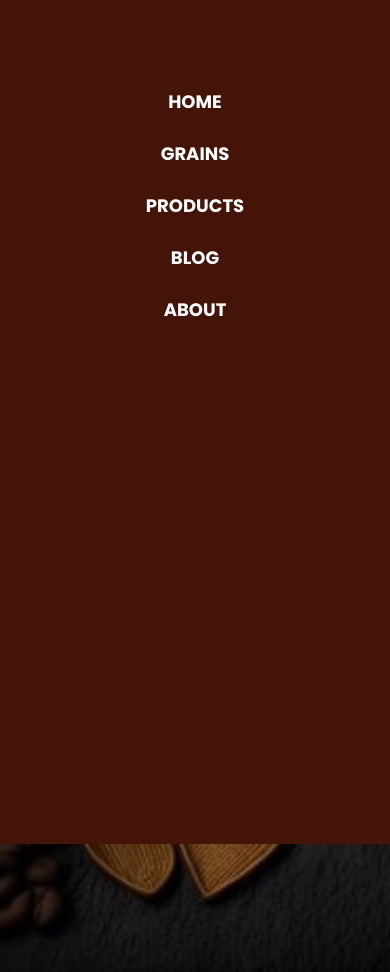
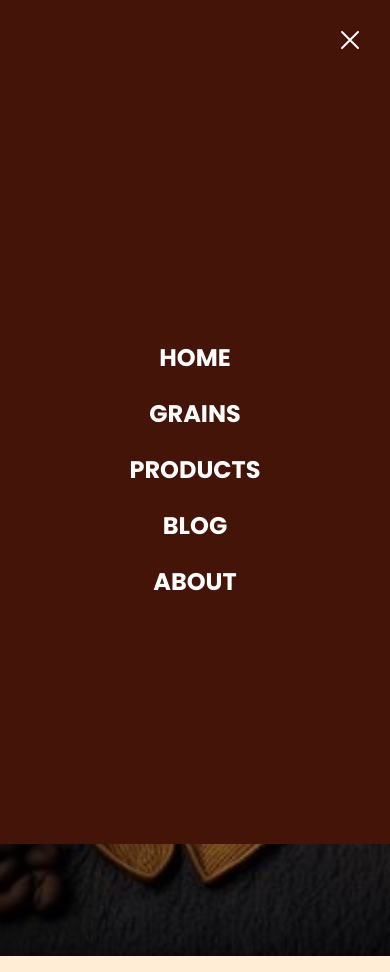
Before and after one commit to matifelitti/Coffee-Shop-Landing-Page, a plain HTML site: page navbar.html in a window 390 px wide. Both pictures are taken after a click on the button 354 px from the left and 64 px from the top of the page. Drawn offline with nearby package versions, Linux system fonts and the light colour scheme.

Commit message:
styles and close button

```diff
--- a/navbar.html
+++ b/navbar.html
@@ -10,31 +10,36 @@
     <link rel="preconnect" href="https://fonts.gstatic.com" crossorigin>
     <link href="https://fonts.googleapis.com/css2?family=Poppins:wght@100;200;300;400;500;600;700;800;900&display=swap"
         rel="stylesheet">
+    <style>
+        body {
+            font-family: 'Poppins', sans-serif;
+        }
+    </style>
 </head>
 
-<body class="bg-orange-100 font-[Poppins]">
+<body class="bg-orange-100">
 
     <!-- Navigation Bar -->
-    <nav class="bg-orange-950 shadow-lg">
-        <div class="max-w-6xl mx-auto px-6 lg:px-8">
+    <nav class="bg-orange-950 shadow-md">
+        <div class="max-w-6xl mx-auto px-4 sm:px-6 lg:px-8">
             <div class="flex items-center justify-between py-4">
                 <!-- Logo -->
                 <div class="flex-shrink-0">
-                    <img class="w-24 h-24 lg:w-28 lg:h-28 cursor-pointer" src="logo.png" alt="logo">
+                    <img class="w-20 h-20 sm:w-24 sm:h-24 lg:w-28 lg:h-28 cursor-pointer" src="logo.png" alt="logo">
                 </div>
 
                 <!-- Desktop Menu Links -->
-                <div class="hidden lg:flex items-center space-x-7 text-orange-100 font-bold text-base">
+                <div class="hidden lg:flex items-center space-x-8 text-orange-100 font-semibold text-base">
                     <a href="#"
-                        class="hover:underline underline-offset-8 decoration-2 decoration-white hover:text-white">HOME</a>
+                        class="hover:underline underline-offset-4 decoration-2 decoration-white hover:text-white">HOME</a>
                     <a href="#"
-                        class="hover:underline underline-offset-8 decoration-2 decoration-white hover:text-white">GRAINS</a>
+                        class="hover:underline underline-offset-4 decoration-2 decoration-white hover:text-white">GRAINS</a>
                     <a href="#"
-                        class="hover:underline underline-offset-8 decoration-2 decoration-white hover:text-white">PRODUCTS</a>
+                        class="hover:underline underline-offset-4 decoration-2 decoration-white hover:text-white">PRODUCTS</a>
                     <a href="#"
-                        class="hover:underline underline-offset-8 decoration-2 decoration-white hover:text-white">BLOG</a>
+                        class="hover:underline underline-offset-4 decoration-2 decoration-white hover:text-white">BLOG</a>
                     <a href="#"
-                        class="hover:underline underline-offset-8 decoration-2 decoration-white hover:text-white">ABOUT</a>
+                        class="hover:underline underline-offset-4 decoration-2 decoration-white hover:text-white">ABOUT</a>
                 </div>
 
                 <!-- Mobile Menu Toggle Button -->
@@ -50,18 +55,28 @@
     </nav>
 
     <!-- Mobile Menu -->
-    <div class="lg:hidden fixed inset-0 bg-orange-950 z-50 hidden" id="mobile-menu">
-        <div class="flex flex-col items-center mt-16 overflow-y-auto py-6 px-4 space-y-6">
-            <a href="#"
-                class="text-white text-lg font-bold hover:underline underline-offset-8 decoration-2 nav_link">HOME</a>
-            <a href="#"
-                class="text-white text-lg font-bold hover:underline underline-offset-8 decoration-2 nav_link">GRAINS</a>
-            <a href="#"
-                class="text-white text-lg font-bold hover:underline underline-offset-8 decoration-2 nav_link">PRODUCTS</a>
-            <a href="#"
-                class="text-white text-lg font-bold hover:underline underline-offset-8 decoration-2 nav_link">BLOG</a>
-            <a href="#"
-                class="text-white text-lg font-bold hover:underline underline-offset-8 decoration-2 nav_link">ABOUT</a>
+    <div class="lg:hidden fixed inset-0 bg-orange-950 z-50 hidden overflow-hidden" id="mobile-menu">
+        <div class="flex flex-col h-full p-6">
+            <!-- Close Button -->
+            <button class="text-white text-3xl self-end" id="menu-close">
+                <svg xmlns="http://www.w3.org/2000/svg" fill="none" viewBox="0 0 24 24" stroke-width="1.5"
+                    stroke="currentColor" class="w-8 h-8">
+                    <path stroke-linecap="round" stroke-linejoin="round" d="M6 18L18 6M6 6l12 12" />
+                </svg>
+            </button>
+            <!-- Menu Items -->
+            <div class="flex flex-col justify-center flex-1 space-y-6 mt-16 text-center">
+                <a href="#"
+                    class="text-white text-2xl font-bold hover:underline underline-offset-4 decoration-2 nav_link">HOME</a>
+                <a href="#"
+                    class="text-white text-2xl font-bold hover:underline underline-offset-4 decoration-2 nav_link">GRAINS</a>
+                <a href="#"
+                    class="text-white text-2xl font-bold hover:underline underline-offset-4 decoration-2 nav_link">PRODUCTS</a>
+                <a href="#"
+                    class="text-white text-2xl font-bold hover:underline underline-offset-4 decoration-2 nav_link">BLOG</a>
+                <a href="#"
+                    class="text-white text-2xl font-bold hover:underline underline-offset-4 decoration-2 nav_link">ABOUT</a>
+            </div>
         </div>
     </div>
 
@@ -71,8 +86,8 @@
             class="absolute inset-0 bg-black bg-opacity-40 flex items-center justify-center px-4 md:px-8 lg:px-12 py-6 lg:py-12">
             <div
                 class="text-center text-white p-6 md:p-8 lg:p-12 bg-opacity-90 rounded-lg shadow-lg max-w-xs md:max-w-sm lg:max-w-md">
-                <h1 class="text-2xl md:text-lg lg:text-2xl font-extrabold mb-4">Do you want a cup of coffee?</h1>
-                <p class="text-base md:text-lg lg:text-lg">Experience the rich flavors and aromatic sensations of our
+                <h1 class="text-2xl md:text-3xl lg:text-4xl font-extrabold mb-4">Do you want a cup of coffee?</h1>
+                <p class="text-base md:text-lg lg:text-xl">Experience the rich flavors and aromatic sensations of our
                     premium coffee selections.</p>
             </div>
         </div>
@@ -81,10 +96,15 @@
     <script>
         const menuToggle = document.getElementById('menu-toggle');
         const mobileMenu = document.getElementById('mobile-menu');
+        const menuClose = document.getElementById('menu-close');
         const navLinks = document.querySelectorAll('.nav_link');
 
         menuToggle.addEventListener('click', () => {
             mobileMenu.classList.toggle('hidden');
+        });
+
+        menuClose.addEventListener('click', () => {
+            mobileMenu.classList.add('hidden');
         });
 
         navLinks.forEach(link => {
```
